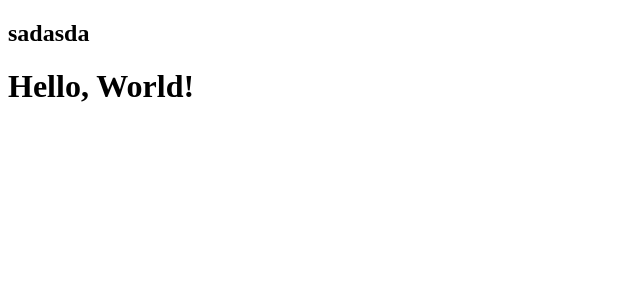
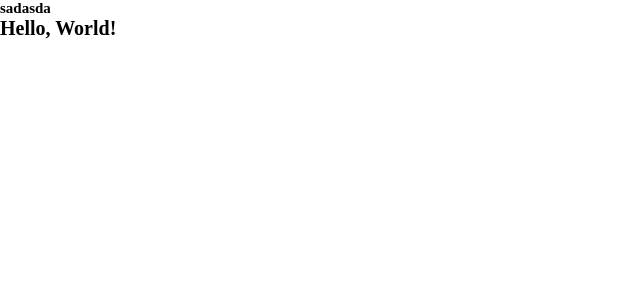
Before and after one commit to JoshuaHawatta/portifolio-dev, a React (Vite) app: page / in a window 1280 px wide. Shown: the top 300 px of the page, without its empty margins (0-640 px from the left). Built offline with nearby package versions, Linux system fonts and the light colour scheme.

Commit message:
renamed css initial file

```diff
--- /dev/null
+++ b/src/setup.css
@@ -0,0 +1,35 @@
+/*FONTS*/
+@font-face {
+    font-family: harry-fat;
+    src: url('./assets/fonts/harry-fat.otf');
+}
+
+@font-face {
+    font-family: alma-sans-thin;
+    src: url('./assets/fonts/AlmaSans-Thin.otf');
+}
+
+@font-face {
+    font-family: now-light;
+    src: url('./assets/fonts/now-light.otf');
+}
+
+/*BASIC_STYLING*/
+* {
+    margin: 0;
+    padding: 0;
+    box-sizing: border-box;
+}
+
+html {
+    font-size: 62.5%;
+    scroll-behavior: smooth;
+}
+
+/*COLORS*/
+:root {
+    --blue-color: #4d4bcb;
+    --brighter-blue-color: #5a58df;
+    --green-color: #c7e87d;
+    --grey-color: #dfdfee;
+}
```
Also changed, not shown: src/index.jsx (+5 -3 lines).
